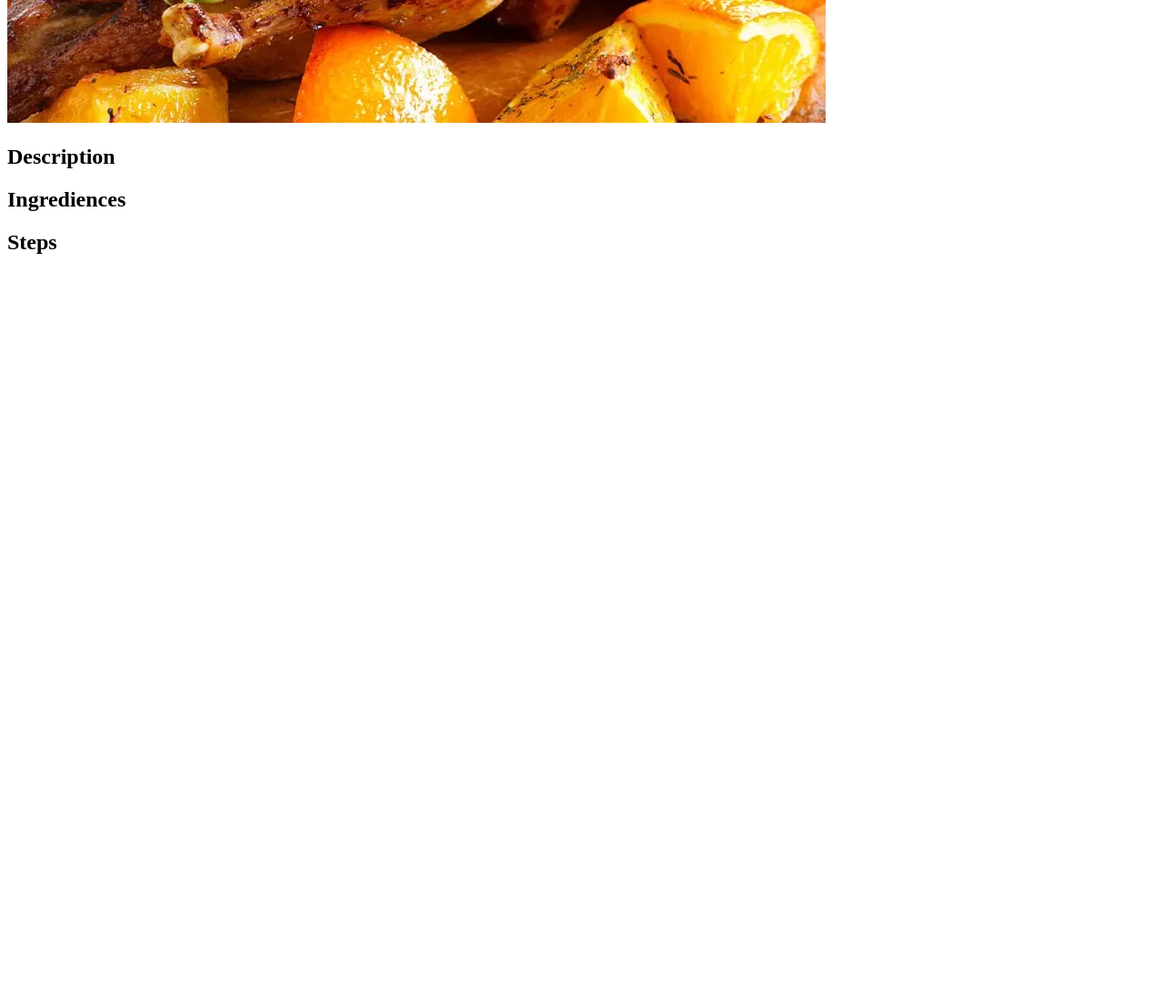
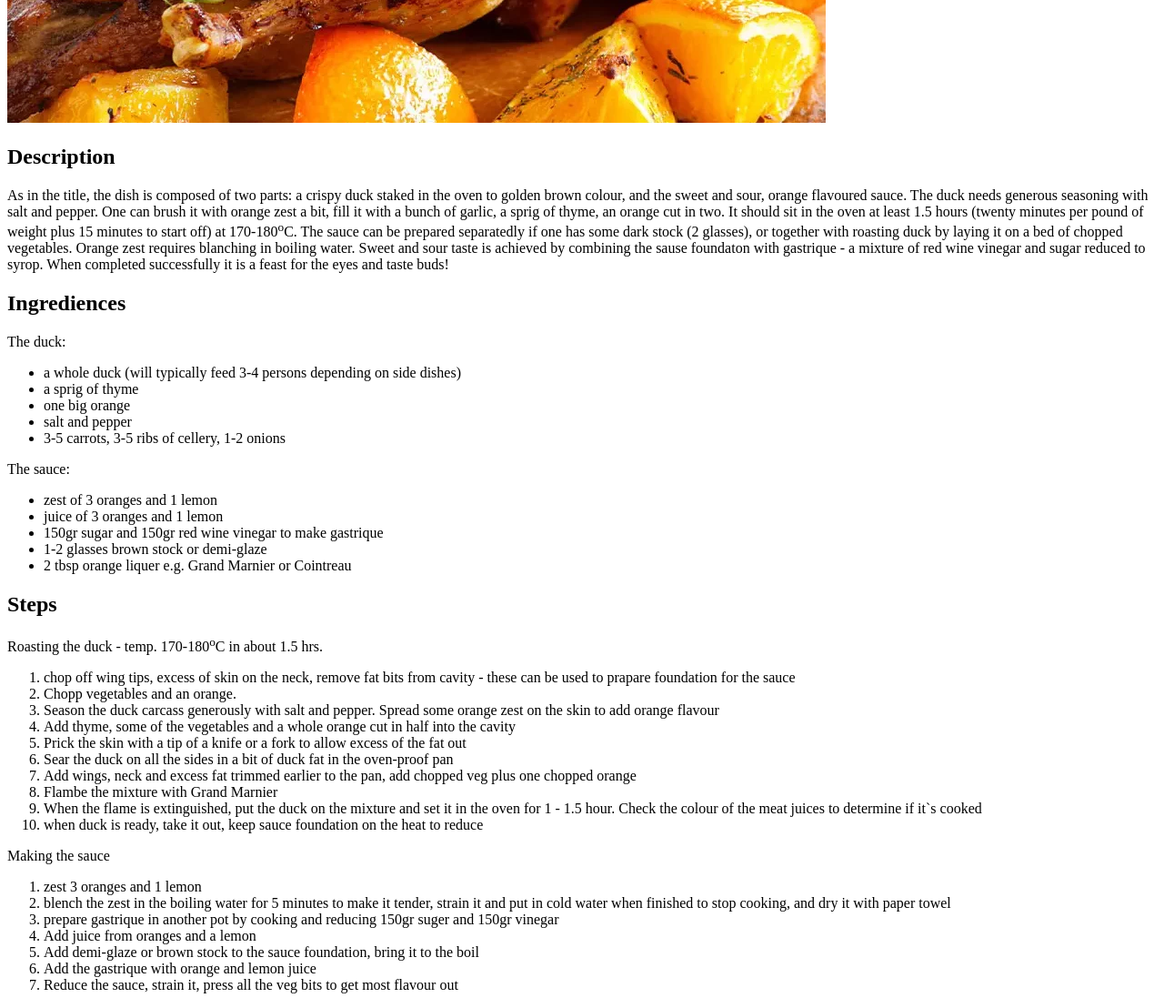
Before and after one commit to kryska44/recipies, a plain HTML site: page recipies/duckwithorange.html in a window 1280 px wide. Shown: the part 520-1628 px from the top of the page at 91% size. Before the commit the page ends 820 px from the top, so only its background shows below. Drawn offline with Linux system fonts and the light colour scheme.

Commit message:
Edit text in duck with oranges recipie file

```diff
--- a/recipies/duckwithorange.html
+++ b/recipies/duckwithorange.html
@@ -8,8 +8,52 @@
         <h1>Duck with Oranges</h1>
         <img src="../img/duck.jpg" alt="picture of duck in oranges">
         <h2>Description</h2>
+        <p>As in the title, the dish is composed of two parts: a crispy duck staked in the oven to golden brown colour, and the sweet and sour, orange flavoured sauce. The duck needs generous seasoning with salt and pepper. One can brush it with orange zest a bit, fill it with a bunch of garlic, a sprig of thyme, an orange cut in two. It should sit in the oven at least 1.5 hours (twenty minutes per pound of weight plus 15 minutes to start off) at 170-180<sup>o</sup>C. The sauce can be prepared separatedly if one has some dark stock (2 glasses), or together with roasting duck by laying it on a bed of chopped vegetables. Orange zest requires blanching in boiling water. Sweet and sour taste is achieved by combining the sause foundaton with gastrique - a mixture of red wine vinegar and sugar reduced to syrop. When completed successfully it is a feast for the eyes and taste buds!
+        </p>
         <h2>Ingrediences</h2>
+        <p>The duck:
+            <ul>
+                <li>a whole duck (will typically feed 3-4 persons depending on side dishes) </li>
+                <li>a sprig of thyme</li>
+                <li>one big orange</li>
+                <li>salt and pepper</li>
+                <li>3-5 carrots, 3-5 ribs of cellery, 1-2 onions</li>
+            </ul>
+        </p>
+        <p>The sauce:
+            <ul>
+                <li>zest of 3 oranges and 1 lemon</li>
+                <li>juice of 3 oranges and 1 lemon</li>
+                <li>150gr sugar and 150gr red wine vinegar to make gastrique</li>
+                <li>1-2 glasses brown stock or demi-glaze </li>
+                <li>2 tbsp orange liquer e.g. Grand Marnier or Cointreau</li>
+            </ul>
+        </p>
         <h2>Steps</h2>
-        <p></p>
+        <p>Roasting the duck - temp. 170-180<sup>o</sup>C in about 1.5 hrs.
+            <ol>
+                <li>chop off wing tips, excess of skin on the neck, remove fat bits from cavity - these can be used to prapare foundation for the sauce</li>
+                <li>Chopp vegetables and an orange.</li>
+                <li>Season the duck carcass generously with salt and pepper. Spread some orange zest on the skin to add orange flavour</li>
+                <li>Add thyme, some of the vegetables and a whole orange cut in half into the cavity</li>
+                <li>Prick the skin with a tip of a knife or a fork to allow excess of the fat out</li>
+                <li>Sear the duck on all the sides in a bit of duck fat in the oven-proof pan</li>
+                <li>Add wings, neck and excess fat trimmed earlier to the pan, add chopped veg plus one chopped orange</li>
+                <li>Flambe the mixture with Grand Marnier</li>
+                <li>When the flame is extinguished, put the duck on the mixture and set it in the oven for 1 - 1.5 hour. Check the colour of the meat juices to determine if it`s cooked</li>
+                <li>when duck is ready, take it out, keep sauce foundation on the heat to reduce</li>
+            </ol>
+        </p>
+        <p>Making the sauce
+            <ol>
+                <li>zest 3 oranges and 1 lemon</li>
+                <li>blench the zest in the boiling water for 5 minutes to make it tender, strain it and put in cold water when finished to stop cooking, and dry it with paper towel</li>
+                <li>prepare gastrique in another pot by cooking and reducing 150gr suger and 150gr vinegar</li>
+                <li>Add juice from oranges and a lemon</li>
+                <li>Add demi-glaze or brown stock to the sauce foundation, bring it to the boil </li>
+                <li>Add the gastrique with orange and lemon juice</li>
+                <li>Reduce the sauce, strain it, press all the veg bits to get most flavour out</li>
+            </ol>
+        </p>
     </body>
 </html>
```
